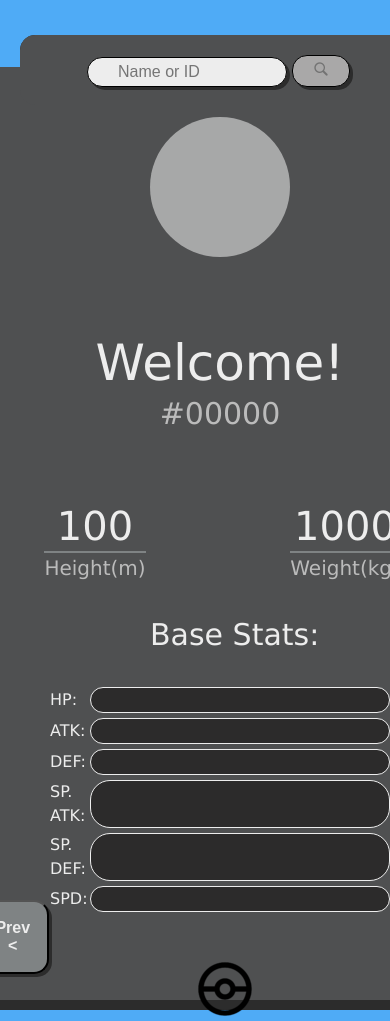
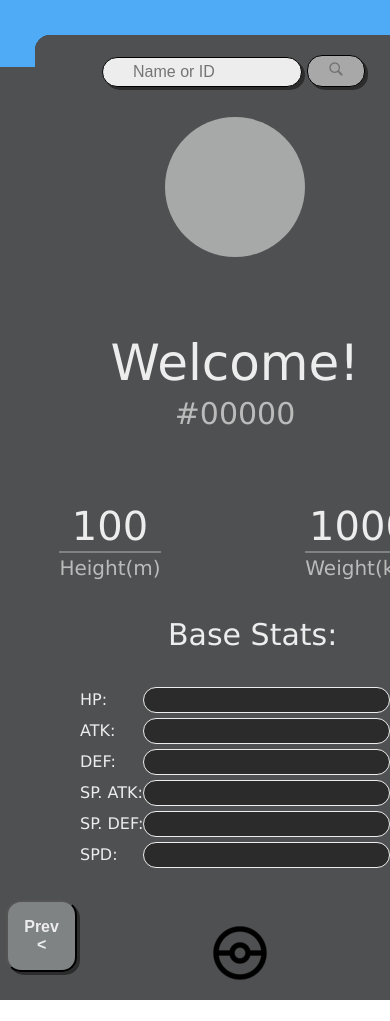
Before and after one commit to JMAxel/Pokedex, a plain HTML site: page index.html in a window 390 px wide. Shown: the top 1021 px of the page. After the commit the page ends 1000 px from the top, so only its background shows below. Drawn offline with Linux system fonts and the light colour scheme.

Commit message:
fixes on some parameters for mobile

```diff
--- a/styles.css
+++ b/styles.css
@@ -24,7 +24,7 @@
 @media only screen and (max-width: 480px) {
 	main {
 		padding-top: 10px;
-		padding-left: 50px;
+		padding-left: 5em;
 	}
 }
 
@@ -267,7 +267,7 @@
 
 @media only screen and (max-width: 480px) {
 	#base-stats {
-		margin-left: 100px;
+		margin-left: 5.5rem;
 		padding: 0px;
 	}
 }
@@ -282,6 +282,7 @@
 
 tr {
 	margin-bottom: 20px;
+	white-space: nowrap;
 }
 
 .bar {
@@ -320,6 +321,7 @@
 	.guide {
 		margin-top: 890px;
 		margin-right: 60px;
+		gap: 20em;
 	}
 }
 
@@ -358,7 +360,7 @@
 
 @media only screen and (max-width: 480px) {
 	.pokeball {
-		margin-top: 40px;
+		margin-top: 3em;
 		margin-right: 5px
 	}
 }
```
